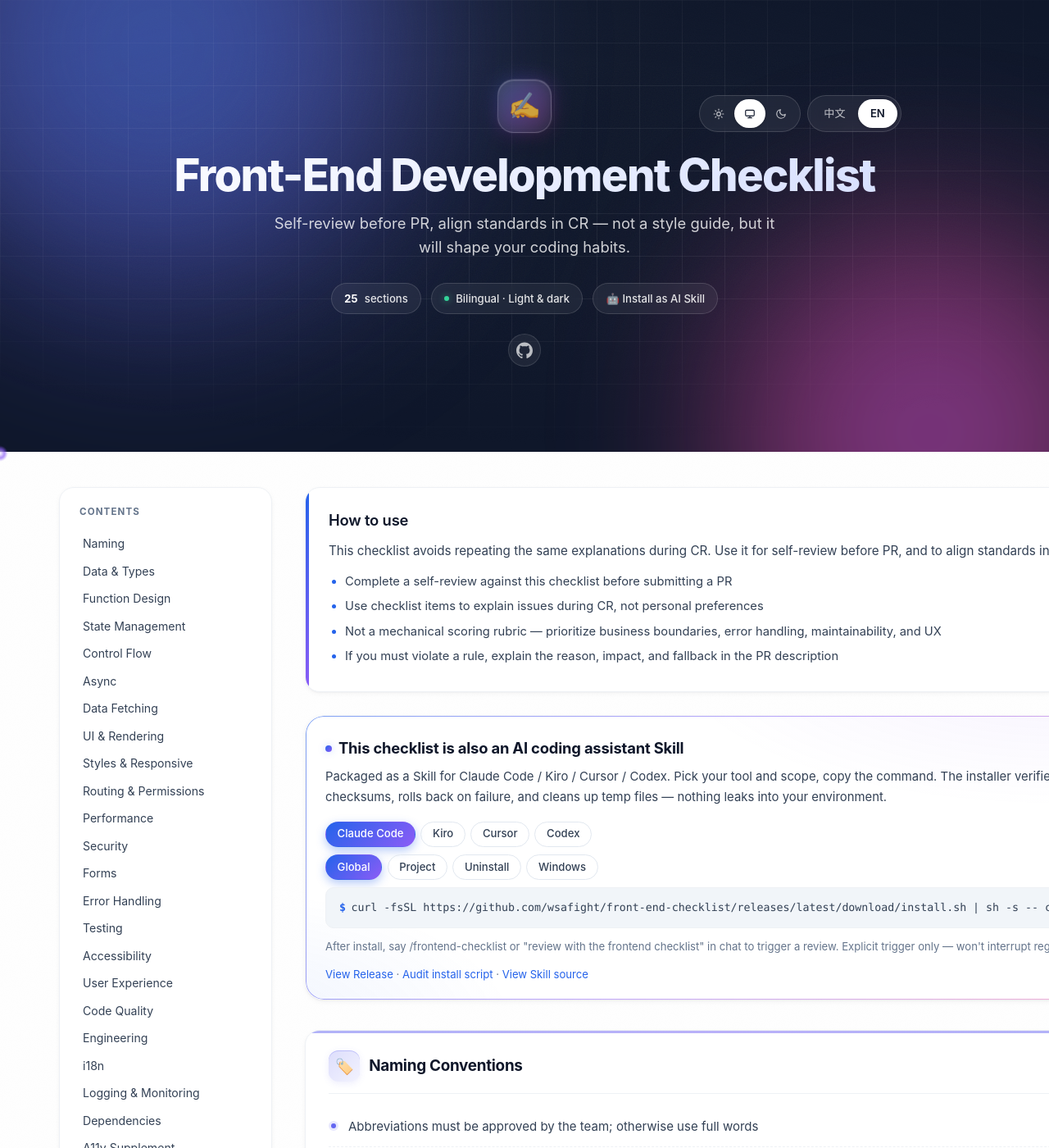
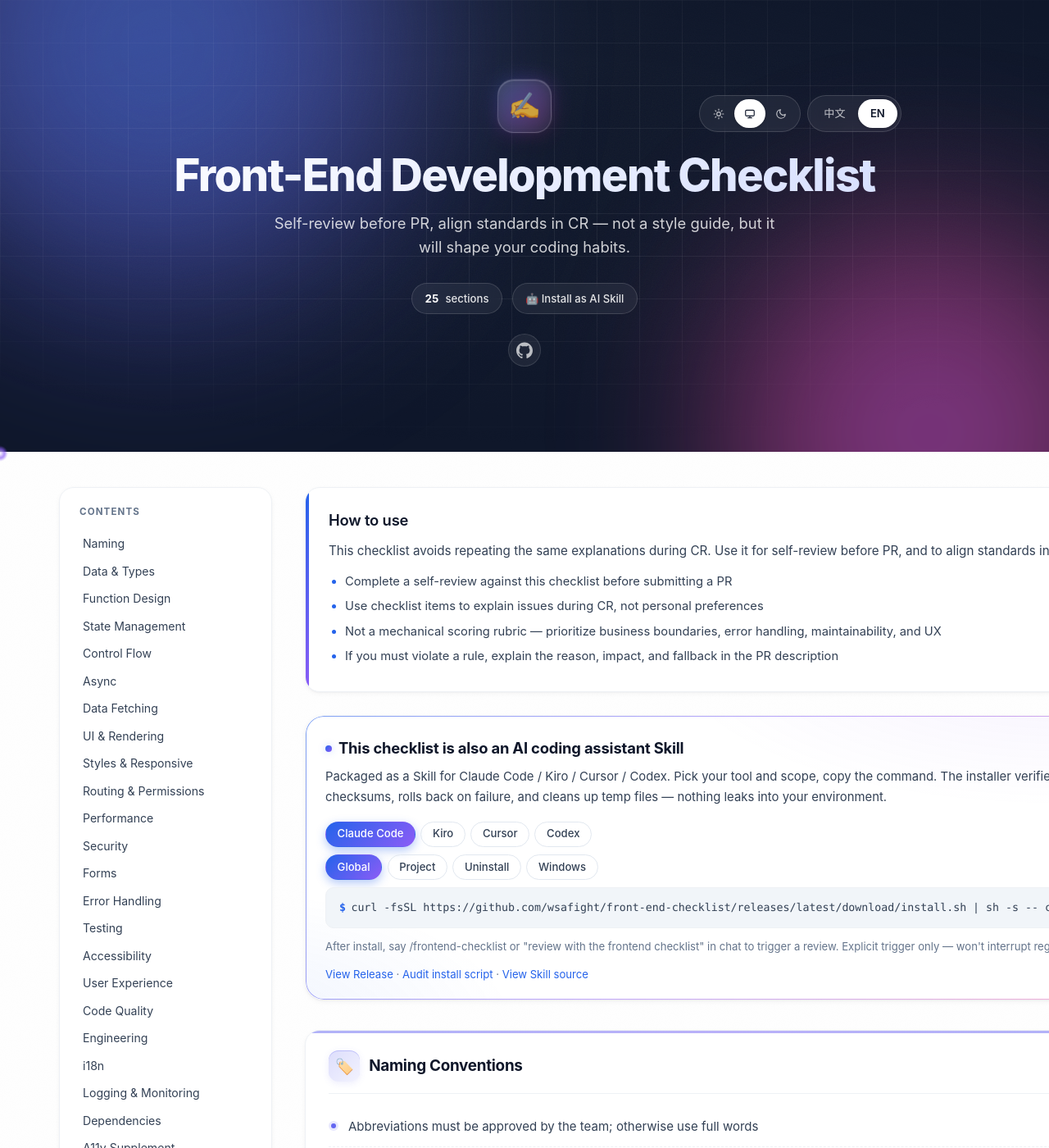
Before and after one commit to wsafight/front-end-checklist, a Jekyll site: the page built from index.html, in a window 1280 px wide and 1400 px high. Shown: the whole window at 82% size. Built offline with Jekyll 4.4.1, drawn with Linux system fonts in a browser that asks for light colours.

Commit message:
refactor: 移除卡片悬停发光效果和相关代码
删除不再需要的卡片悬停发光效果，包括HTML中的描述、CSS样式和JS交互逻辑

```diff
--- a/_includes/header.html
+++ b/_includes/header.html
@@ -31,7 +31,6 @@
 
     <div class="masthead-stats" aria-label="Stats">
       <span class="stat-pill"><strong data-stat="sections">25</strong><span data-i18n data-zh="个分类" data-en="sections">个分类</span></span>
-      <span class="stat-pill"><span class="dot" aria-hidden="true"></span><span data-i18n data-zh="双语对照 · 深浅色主题" data-en="Bilingual · Light &amp; dark">双语对照 · 深浅色主题</span></span>
       <a class="stat-pill" href="#skill-banner" data-i18n data-zh="🤖 作为 AI Skill 安装" data-en="🤖 Install as AI Skill">🤖 作为 AI Skill 安装</a>
     </div>
 
--- a/javascripts/app.js
+++ b/javascripts/app.js
@@ -215,18 +215,6 @@
     cb && cb();
   }
 
-  function initCardHoverGlow() {
-    if (window.matchMedia && window.matchMedia('(prefers-reduced-motion: reduce)').matches) return;
-    if (window.matchMedia && window.matchMedia('(hover: none)').matches) return;
-    $$('.card').forEach(function (card) {
-      card.addEventListener('pointermove', function (e) {
-        var r = card.getBoundingClientRect();
-        card.style.setProperty('--mx', (e.clientX - r.left) + 'px');
-        card.style.setProperty('--my', (e.clientY - r.top) + 'px');
-      });
-    });
-  }
-
   /* ---------- init ---------- */
   function init() {
     bindLang();
@@ -239,7 +227,6 @@
     initTocActive();
     initSkillTabs();
     initCopyButtons();
-    initCardHoverGlow();
   }
 
   if (document.readyState === 'loading') document.addEventListener('DOMContentLoaded', init);
--- a/styles/style.css
+++ b/styles/style.css
@@ -550,22 +550,6 @@
   transform: translateY(12px);
   animation: cardIn .5s var(--ease) forwards;
 }
-.card::after {
-  content: "";
-  position: absolute;
-  inset: 0;
-  border-radius: inherit;
-  pointer-events: none;
-  opacity: 0;
-  transition: opacity .3s var(--ease);
-  background:
-    radial-gradient(400px circle at var(--mx, 50%) var(--my, 50%),
-      color-mix(in srgb, var(--cat, var(--accent)) 14%, transparent),
-      transparent 45%);
-  z-index: 0;
-}
-.card > * { position: relative; z-index: 1; }
-.card:hover::after { opacity: 1; }
 .card:nth-of-type(1) { animation-delay: .02s; }
 .card:nth-of-type(2) { animation-delay: .05s; }
 .card:nth-of-type(3) { animation-delay: .08s; }
```
